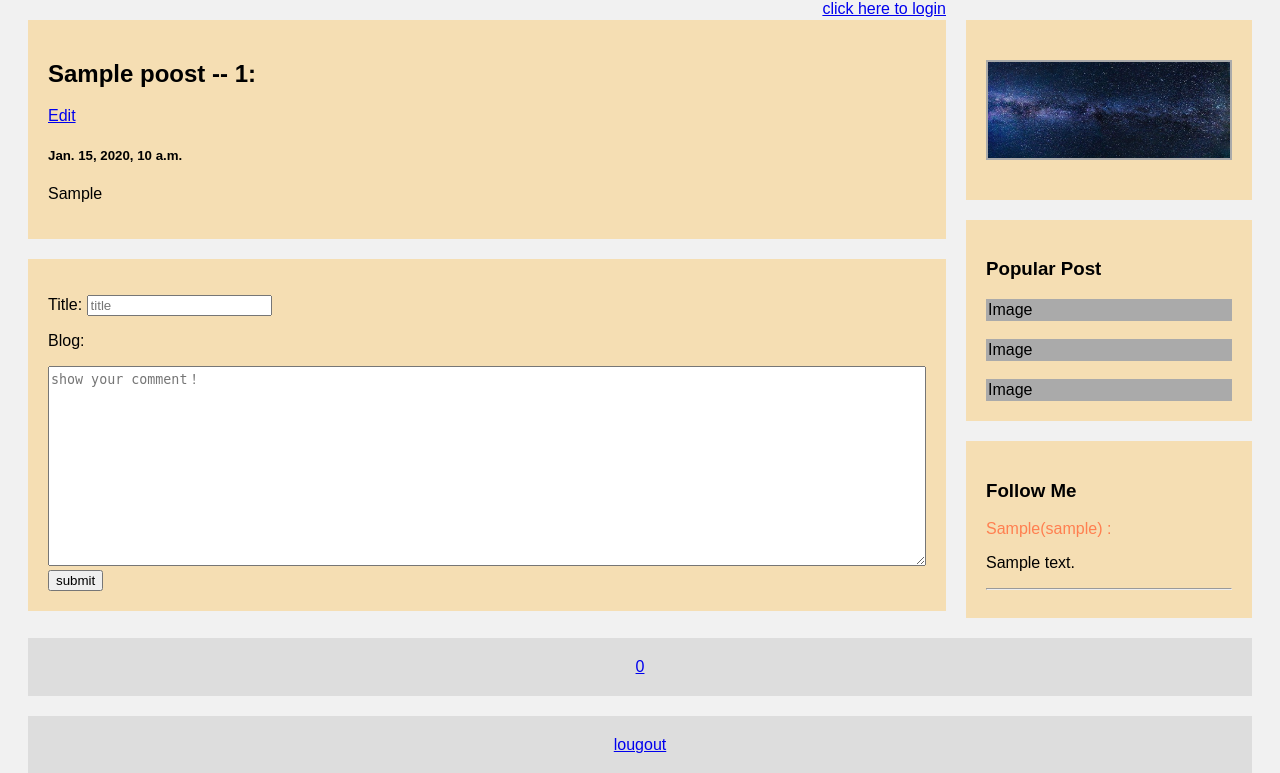
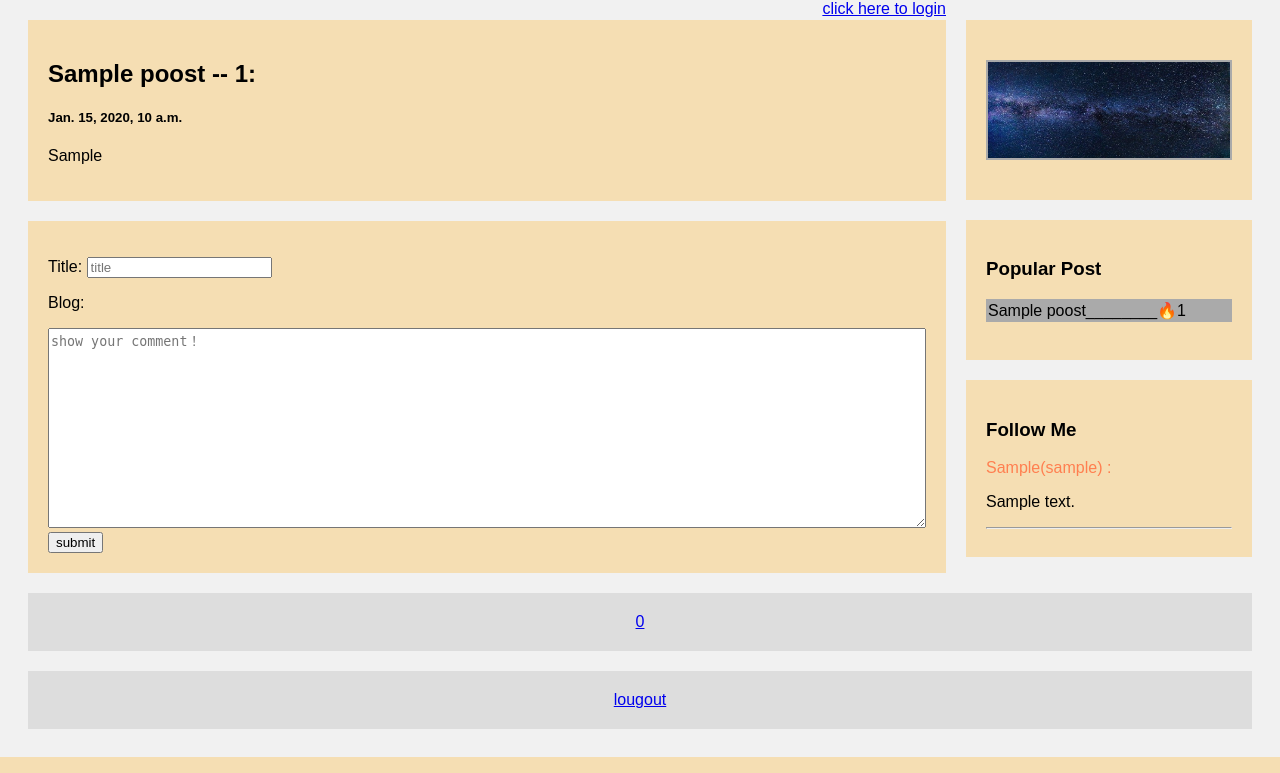
Before and after one commit to fivn869/my-first-blpost, a Django app: page /home/0/ in a window 1280 px wide. Shown: the part 257-1030 px from the top of the page. Run offline with Django 3.2, Linux system fonts and the light colour scheme; tables that the repository leaves empty hold one stand-in row (values such as "Sample post").

Commit message:
add the function of ranking

```diff
--- a/blog/models.py
+++ b/blog/models.py
@@ -24,6 +24,7 @@ class Poost(models.Model):
     title = models.CharField(max_length=25)
     blog = models.TextField(max_length=258)
     published_date = models.DateTimeField(blank=True, null=True)
+    click_times = models.IntegerField(default=0)
 
     def publish(self):
         self.published_date =timezone.now()
--- a/blog/templates/home_01.html
+++ b/blog/templates/home_01.html
@@ -87,6 +87,11 @@ body {
     word-break: break-all;
     height: 200px;
 }
+.heads{
+    color: black;
+    text-decoration: none;
+
+}
 
 /* Responsive layout - when the screen is less than 800px wide, make the two columns stack on top of each other instead of next to each other */
 @media screen and (max-width: 800px) {
@@ -126,12 +131,20 @@ body {
         </div>
     {% endif %}
      {% for post in posts %}
-      <div class="card">
-      <h2>{{ post.title }} -- {{ post.pk }}:</h2><a href="{% url 'post_edit' pk=post.pk %}">Edit</a>
+         <a class="heads" href="{% url 'post_view' pk=post.pk %}">
+          <div class="card">
+
+         <h2>{{ post.title }} -- {{ post.pk }}:</h2>
+
+
+          {% if user == post.us %}
+                <a href="{% url 'post_edit' pk=post.pk %}">Edit</a>
+          {% endif %}
       <h5>{{ post.published_date }}</h5>
-{#      <div class="fakeimg" style="height:200px;">Image</div>#}
-      <p>{{ post.blog }}</p>
-    </div>
+
+      <p >{{ post.blog }}</p>
+          </div>
+         </a>
       {% endfor %}
 
 
@@ -159,10 +172,15 @@ body {
       <p>{{ description }}</p>
     </div>
     <div class="card">
-      <h3>Popular Post</h3>
-      <div class="fakeimg">Image</div><br>
-      <div class="fakeimg">Image</div><br>
-      <div class="fakeimg">Image</div>
+        <h3>Popular Post</h3>
+        {% for item in rank %}
+            <a class="heads" href="{% url 'post_view' pk=item.pk %}">
+            <div class="fakeimg">
+                {{ item.title }}________🔥{{ item.click_times }}
+            </div>
+            </a>
+            <br>
+        {% endfor %}
     </div>
     <div class="card">
       <h3>Follow Me</h3>
--- a/blog/urls.py
+++ b/blog/urls.py
@@ -1,5 +1,5 @@
 from django.urls import path, include
-from blog.views import Register, Login, HomePage,LogoutPage,ProfileForm, Post02,PostEdit
+from blog.views import Register, Login, HomePage,LogoutPage,ProfileForm, Post02,PostEdit,PostView
 urlpatterns = [
     path('register', Register.as_view(), name="register"),
     path('login', Login.as_view(), name="login"),
@@ -7,5 +7,6 @@ urlpatterns = [
     path('logout',LogoutPage.as_view(),name='logout'),
     path('profile',ProfileForm.as_view(),name='profile'),
     path('post/new',Post02.as_view(),name='post'),
-    path('post/<int:pk>/', PostEdit.as_view(), name = 'post_edit'),
+    path('post/<int:pk>/',PostView.as_view(), name='post_view'),
+    path('post/<int:pk>/edit', PostEdit.as_view(), name='post_edit'),
 ]
--- a/blog/views.py
+++ b/blog/views.py
@@ -6,19 +6,38 @@ from .forms import FileForm,poost as form_post
 from .models import Profile, Poost
 
 
+class PostView(View):
+
+    def get(self, request,pk):
+
+        post=Poost.objects.get(pk=pk)
+        post.click_times+=1
+        post.save()
+        print(post.click_times)
+        return render(request, 'postView.html',{'post':post})
+
+    def post(self, request,pk):
+        pass
+
 
 class PostEdit(View):
 
     TEMPLATE = 'post_edit.html'
 
     def get(self, request, pk):
+
         data = {}
-        print('get')
+
         post = get_object_or_404(Poost, pk=pk)
-        popo = {'post':post.blog, 'title':post.title}
-        data['form'] =form_post(initial=popo)
-        data['pk'] = pk
-        return render(request, self.TEMPLATE, data)
+        if post.us == request.user:
+
+             popo = {'post':post.blog, 'title':post.title}
+             data['form'] =form_post(initial=popo)
+             data['pk'] = pk
+             return render(request, self.TEMPLATE, data)
+        else:
+
+            return redirect('home', page=0)
 
     def post(self, request,pk):
         print('post')
@@ -182,6 +201,9 @@ class HomePage(View):
         numbers = Poost.objects.all().count()
         number_of_pages =int(numbers/4)
         Postsss = Poost.objects.all()
+        click_rank = Poost.objects.all().order_by('click_times').reverse()[:3]
+        print(click_rank)
+        data['rank'] = click_rank
         if page > (number_of_pages):
             return redirect('home', page=0)
 
```
Also changed, not shown: blog/templates/postView.html (added, +13 -0 lines), blog/migrations/0003_poost_click_times.py (added).
